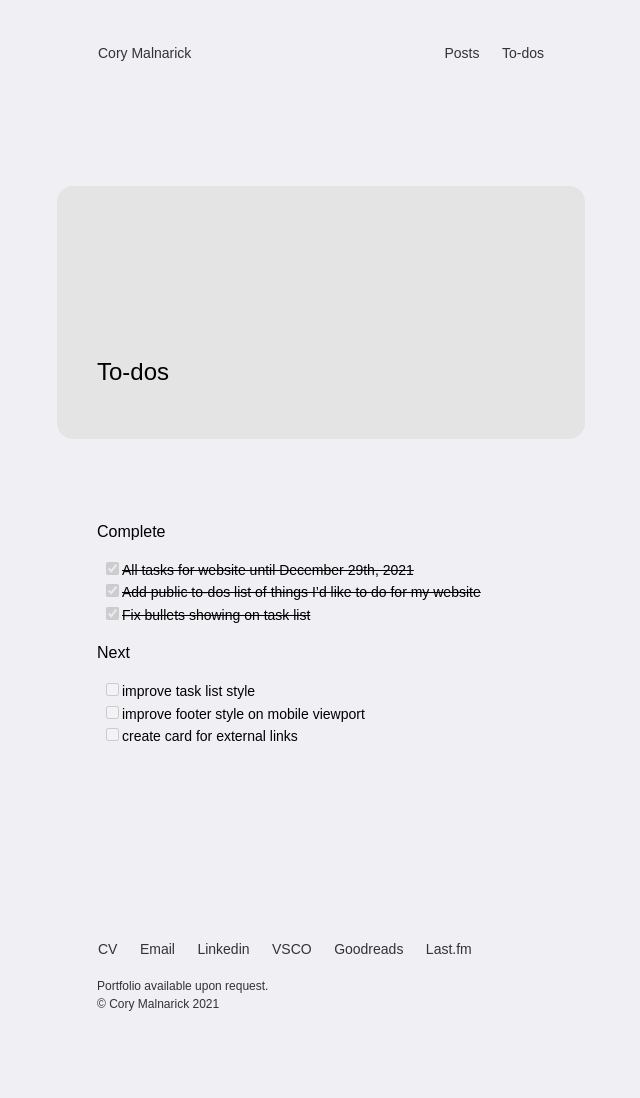
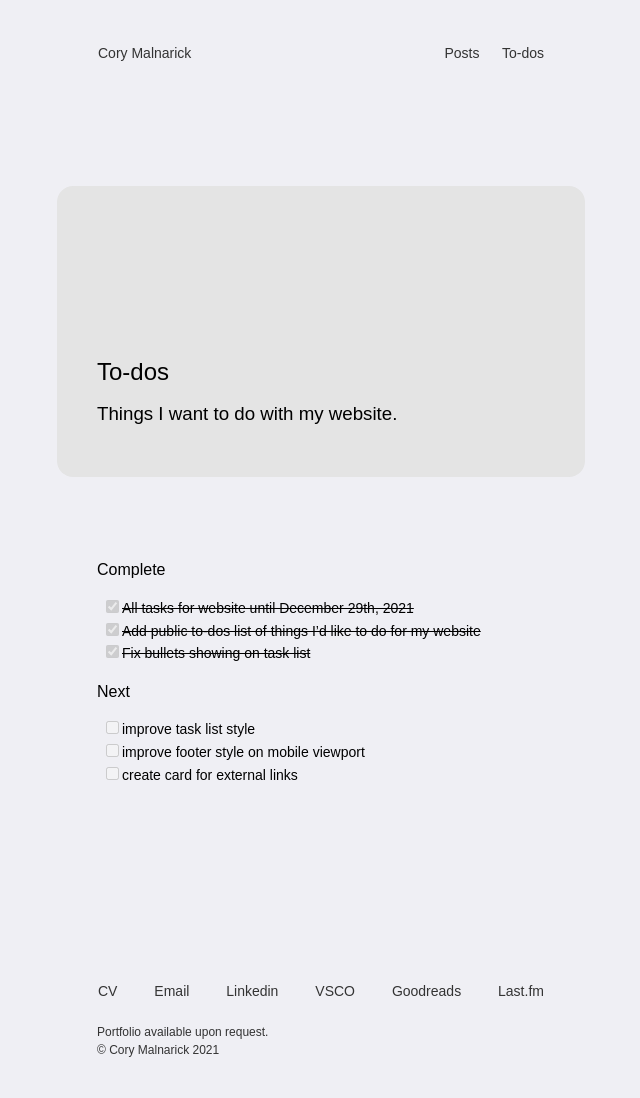
Before and after one commit to foundmonster/foundmonster.github.io, a Jekyll site: the page built from to-dos.md, in a window 1280 px wide. Shown: the whole page, without its empty margins (319-959 px from the left). Built offline with Jekyll 4.4.1, drawn with Linux system fonts in a browser that asks for light colours; some web fonts are replaced; before the commit the page ends 1052 px from its top, so only the background shows below that.

Commit message:
changing footer spacing to space-between

```diff
--- a/_includes/footer.html
+++ b/_includes/footer.html
@@ -1,5 +1,5 @@
 <div class="footerstyle">
-	<div class="blogpostlinkspacing">
+	<div class="footerlinkspacing">
 		{% for item in site.data.footerlinks %}
   			<a class="navigationlink" href="{{ item.link }}">{{ item.name }}</a>
 		{% endfor %}
--- a/_sass/main.scss
+++ b/_sass/main.scss
@@ -298,6 +298,15 @@ img {
 
 .blogpostlinkspacing {
     margin-left: -8px;
+    justify-content: space-between;
+}
+
+.footerlinkspacing {
+    display: flex;
+    justify-content: space-between;
+    align-items: center;
+    margin-left: -8px;
+    margin-right: -8px;
 }
 
 .blogtitlespacing {
--- a/to-dos.md
+++ b/to-dos.md
@@ -1,7 +1,7 @@
 ---
 layout: post
 title: To-dos
-description:
+description: Things I want to do with my website.
 ---
 Complete
 
```
